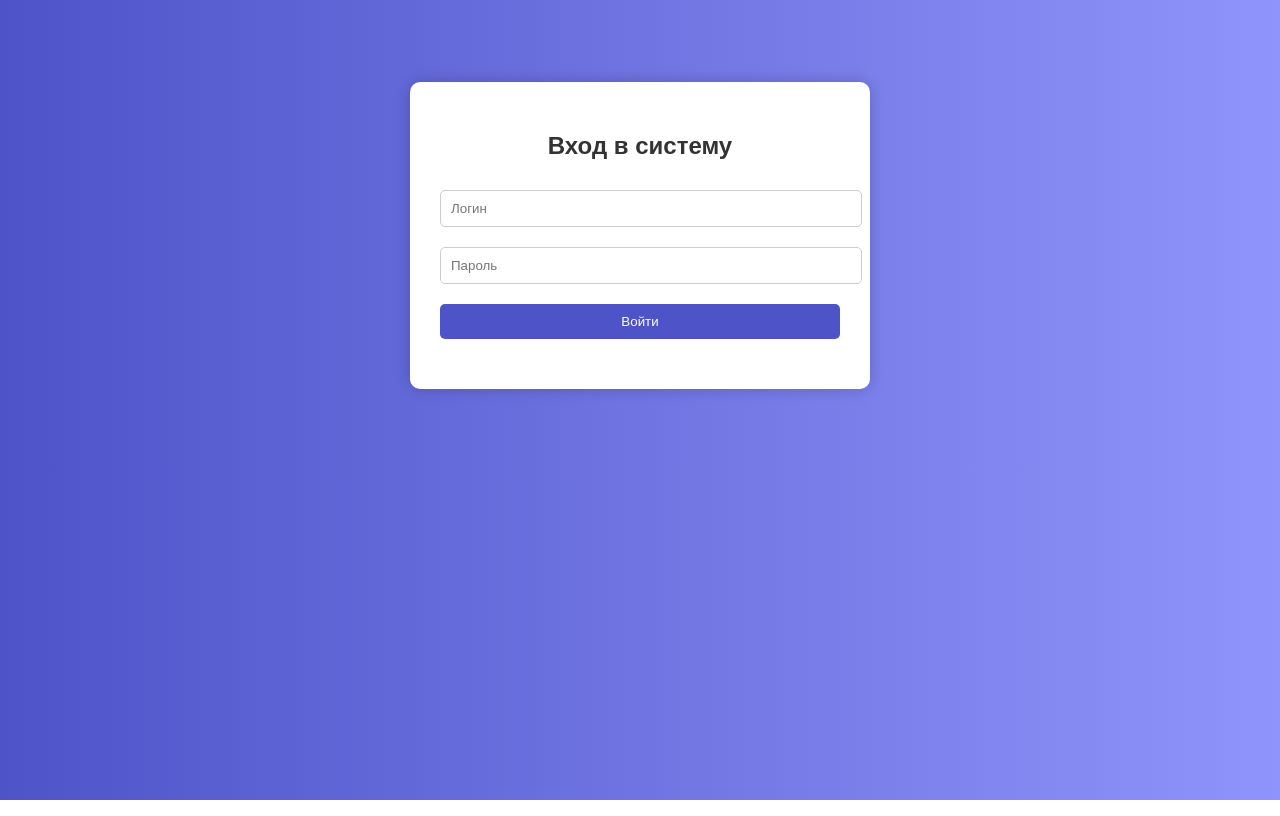
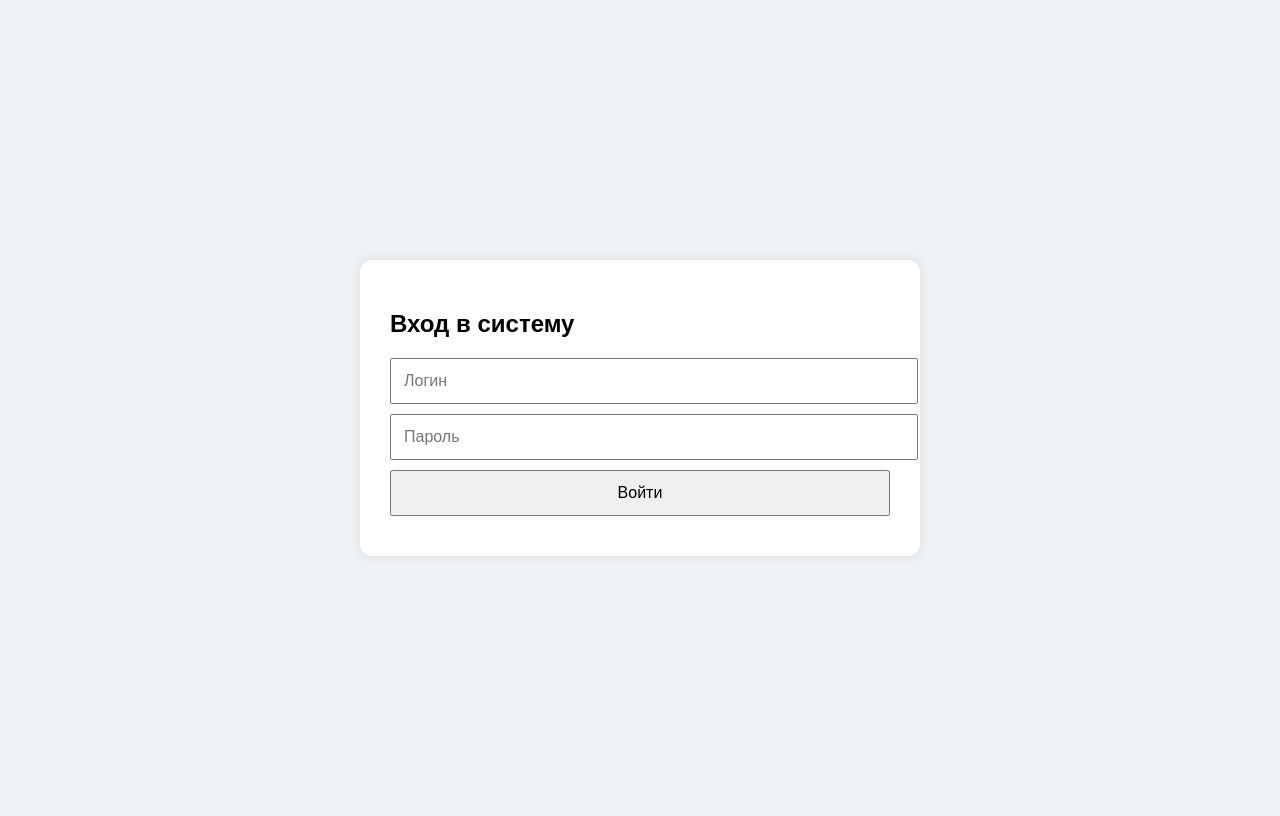
Before and after one commit to grachzyyy/bank1, a website: page public/index.html in a window 1280 px wide. Drawn offline with nearby package versions, Linux system fonts and the light colour scheme.

Commit message:
Update style.css

```diff
--- a/public/style.css
+++ b/public/style.css
@@ -1,55 +1,42 @@
 body {
   font-family: Arial, sans-serif;
-  background: linear-gradient(to right, #4e54c8, #8f94fb);
-  color: #fff;
-  text-align: center;
-  padding: 20px;
-  margin: 0;
+  background: #eef2f5;
+  display: flex;
+  justify-content: center;
+  align-items: center;
+  height: 100vh;
 }
 
-.login-box, .admin-panel {
-  background: #fff;
-  color: #333;
+.login-box, .admin-box {
+  background: white;
   padding: 30px;
-  border-radius: 10px;
-  margin: 5% auto;
+  border-radius: 12px;
+  box-shadow: 0 0 10px rgba(0,0,0,0.1);
   width: 90%;
-  max-width: 400px;
-  box-shadow: 0 0 15px rgba(0,0,0,0.2);
+  max-width: 500px;
 }
 
 input, button {
+  display: block;
   width: 100%;
-  padding: 10px;
+  padding: 12px;
   margin: 10px 0;
-  border-radius: 5px;
-  border: 1px solid #ccc;
-}
-
-button {
-  background-color: #4e54c8;
-  color: white;
-  border: none;
-  cursor: pointer;
-}
-
-button:hover {
-  background-color: #3b3f99;
+  font-size: 16px;
 }
 
 #message {
+  color: red;
   margin-top: 10px;
-  color: #d8000c;
-  font-weight: bold;
 }
 
 table {
   width: 100%;
+  margin-top: 20px;
   border-collapse: collapse;
-  margin-top: 20px;
 }
 
 th, td {
+  border: 1px solid #ccc;
   padding: 8px;
-  border: 1px solid #ddd;
+  text-align: center;
 }
```
